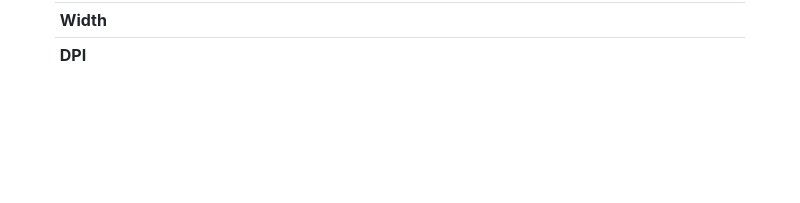
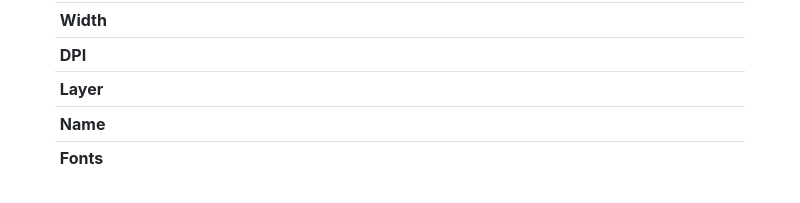
Before and after one commit to cyber937/XMPReader, an Electron app: page index.html in a window 800 px wide. Shown: the part 129-332 px from the top of the page. Drawn offline with nearby package versions, Linux system fonts and the light colour scheme; no server answers.

Commit message:
New: fontawesome and new properties (Layer, Name, Fonts)

```diff
--- a/index.html
+++ b/index.html
@@ -17,6 +17,7 @@
     <script>
       require("bootstrap");
     </script>
+    <script src="https://kit.fontawesome.com/ed6be8fcb8.js"></script>
   </head>
   <body>
       <div class="container">
@@ -43,6 +44,18 @@
           <th>DPI</th>
           <td></td>
         </tr>
+        <tr>
+          <th>Layer</th>
+          <td></td>
+        </tr>
+        <tr>
+          <th>Name</th>
+          <td></td>
+        </tr>
+        <tr>
+          <th>Fonts</th>
+          <td></td>
+        </tr>
       </tbody>
     </table>
     </div>
```
